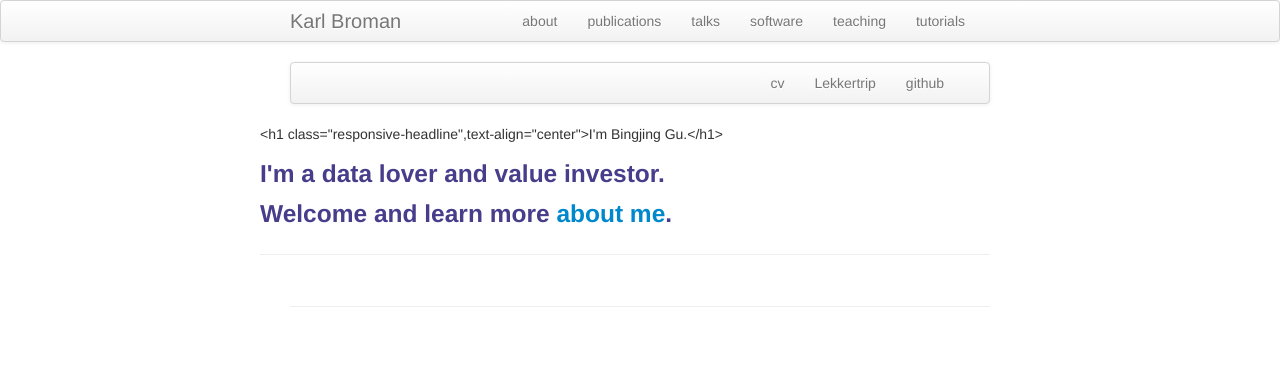
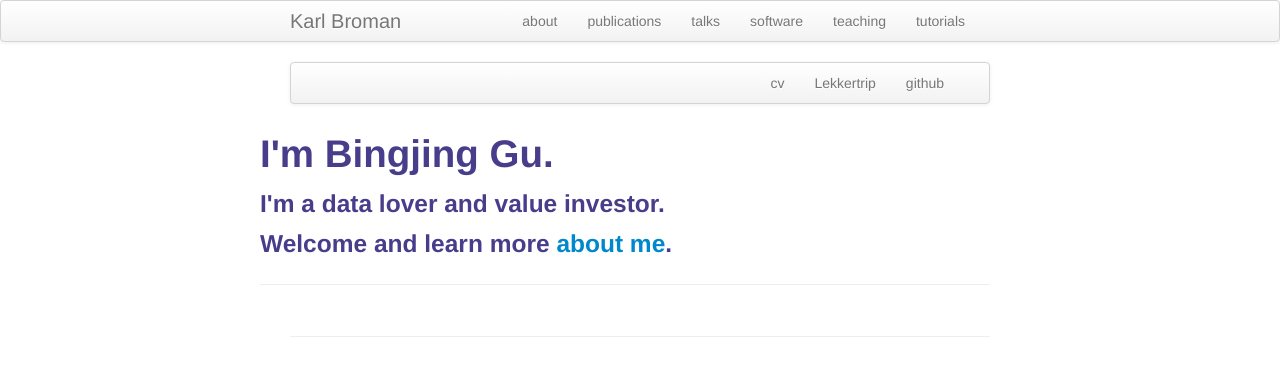
Before and after one commit to sangaj/sangaj.github.io, a Jekyll site: the page built from index.md, in a window 1280 px wide. Shown: the top 376 px of the page. Built offline with Jekyll 4.4.1, drawn with Linux system fonts in a browser that asks for light colours.

Commit message:
Update index.md

```diff
--- a/index.md
+++ b/index.md
@@ -17,9 +17,9 @@ keywords: Bingjing, Leiden, R, python, statistic, Big data
 
 <table class="wide">
 <div class="row banner">
-            <div class="banner-text">
-                <h1 class="responsive-headline",text-align="center">I'm Bingjing Gu.</h1>
-                <h3 text-align="center">I'm a <span>data lover</span> and <span>value investor</span>.<br>
+            <div class="banner-text" text-align="center">
+                <h1 class="responsive-headline">I'm Bingjing Gu.</h1>
+                <h3>I'm a <span>data lover</span> and <span>value investor</span>.<br>
                 Welcome and learn more <a class="smoothscroll" href="https://sangaj.github.io/pages/about.html">about me</a>.</h3>
                 <hr />
             </div>
```
